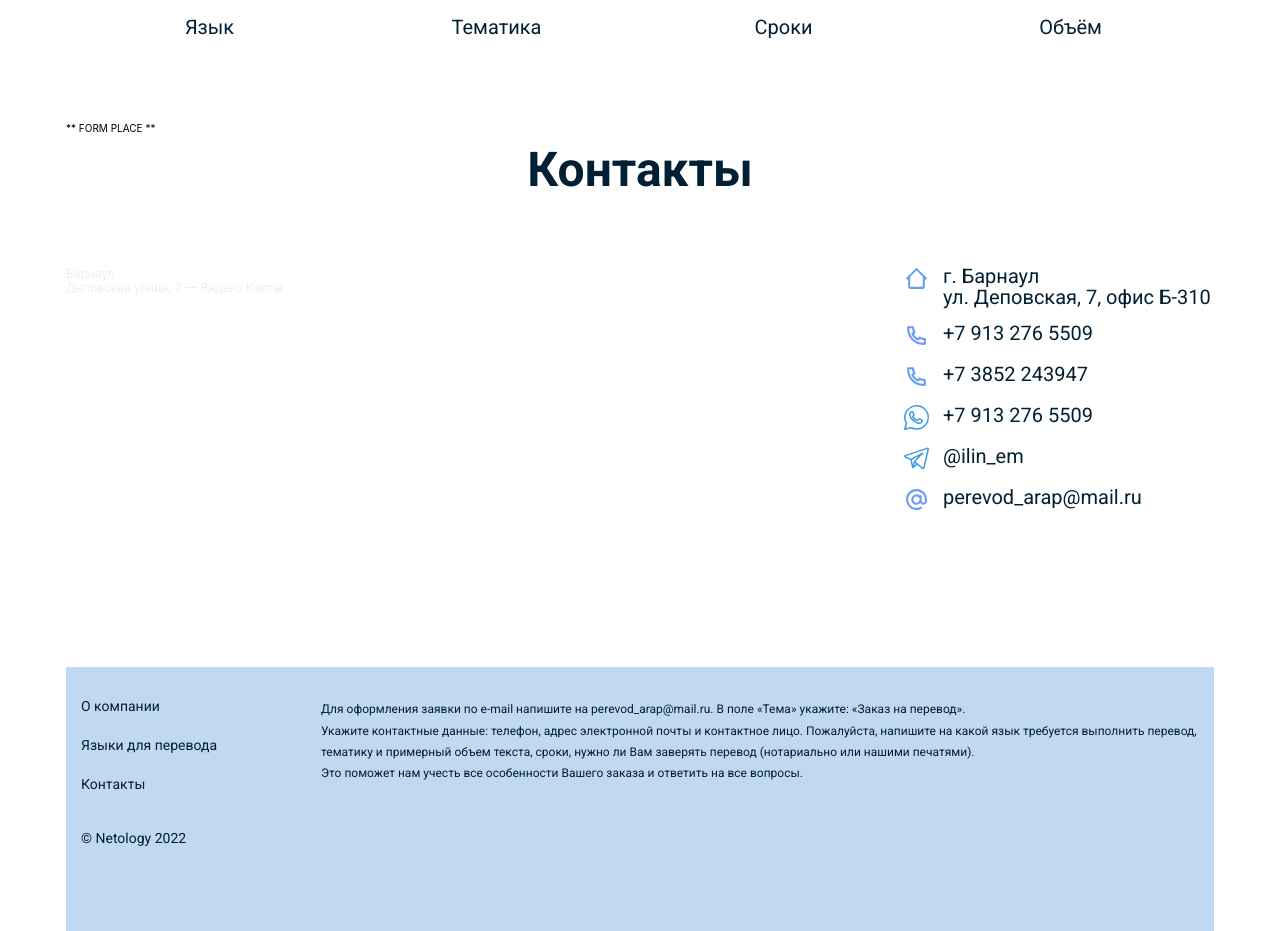
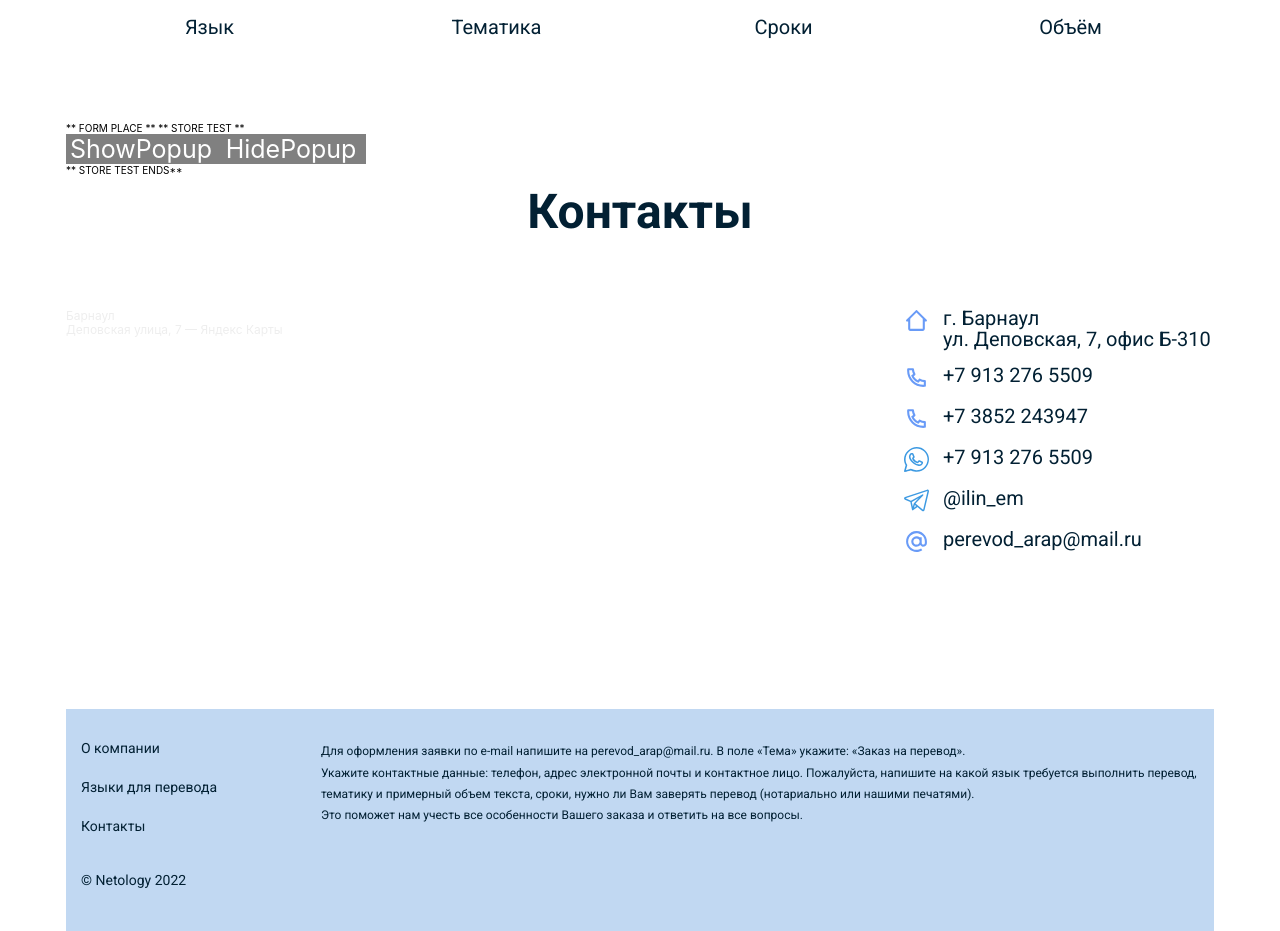
Before and after one commit to CrowMEV/netology-translation-agency, a React (Create React App) app in the folder app/: page / in a window 1280 px wide. Shown: the part 2260-3191 px from the top of the page. Built offline with nearby package versions, Linux system fonts and the light colour scheme.

Commit message:
test sample for store added

```diff
--- a/app/src/App.js
+++ b/app/src/App.js
@@ -7,6 +7,7 @@ import Contacts from "./components/contacts/Contacts";
 import Discount from "./components/discount/Discount";
 import DiscountOffer from "./components/discount-offer/DiscountOffer";
 import HowWeWork from "./components/how-we-work/HowWeWork";
+import Sample from "./store/sample/sample";
 
 function App() {
   return (
@@ -19,6 +20,9 @@ function App() {
         <DiscountOffer/>
         <Discount/>
         ** FORM PLACE **
+        ** STORE TEST **
+        <Sample/>
+        ** STORE TEST ENDS**
         <Contacts/>
         <Footer/>
       </div>
--- /dev/null
+++ b/app/src/store/sample/sample.js
@@ -0,0 +1,33 @@
+import {useDispatch, useSelector} from "react-redux";
+
+// This component is defined to show, how work with store
+function Sample() {
+  const {successPopupVisible} = useSelector(state => state.application);
+  const dispatch = useDispatch();
+
+  const show = () => {
+    dispatch({type: 'application/showSuccessPopup'});
+  }
+  const hide = () => {
+    dispatch({type: 'application/hideSuccessPopup'});
+  }
+
+  const style = {
+    width: '150px',
+    fontSize: '25px',
+    backgroundColor: 'grey',
+    color: 'white',
+  }
+
+  return (
+    <div>
+      <button style={style} onClick={show}>ShowPopup</button>
+      <button style={style} onClick={hide}>HidePopup</button>
+      { successPopupVisible?
+        <div style={{fontSize: '30px', color: 'red'}}> YOU SEE MEE NOW!!! </div> : null
+      }
+    </div>
+  )
+}
+
+export default Sample;
```
Also changed, not shown: app/public/logo192.png (deleted), app/public/logo512.png (deleted).
